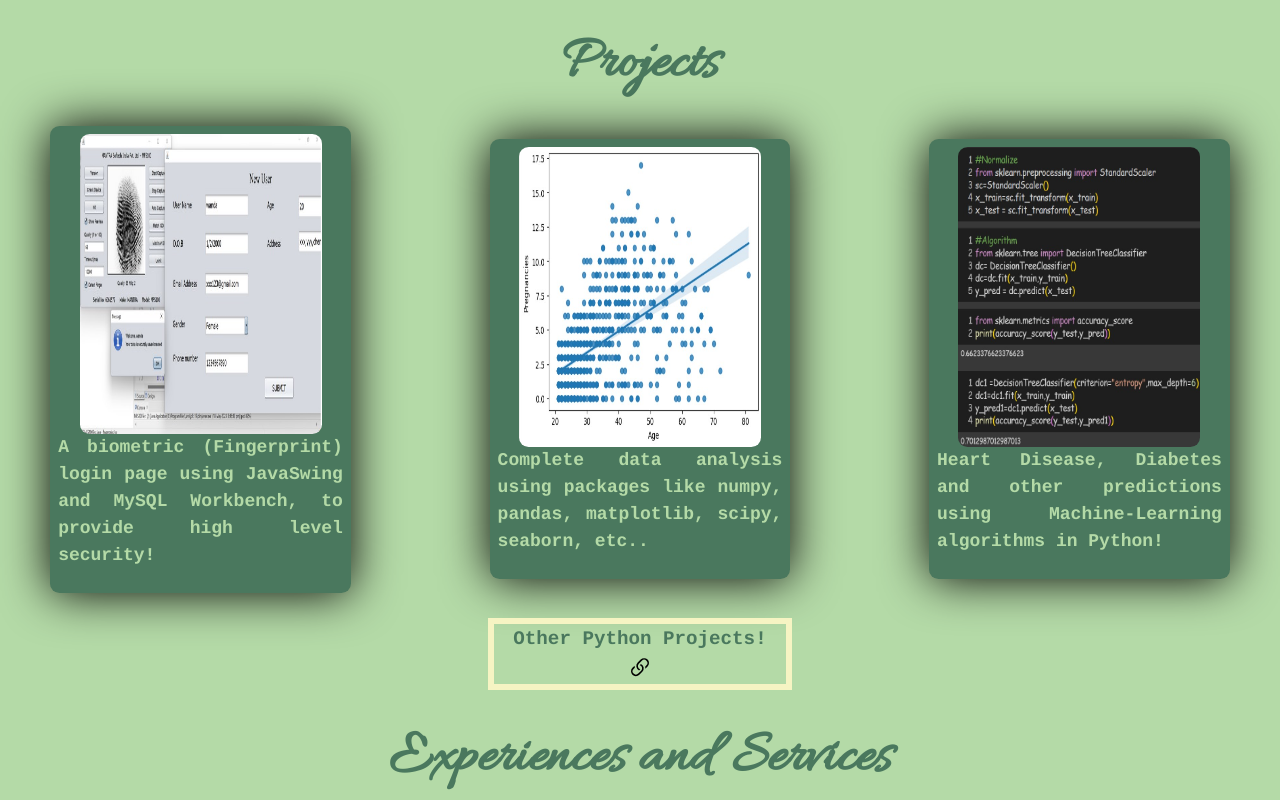
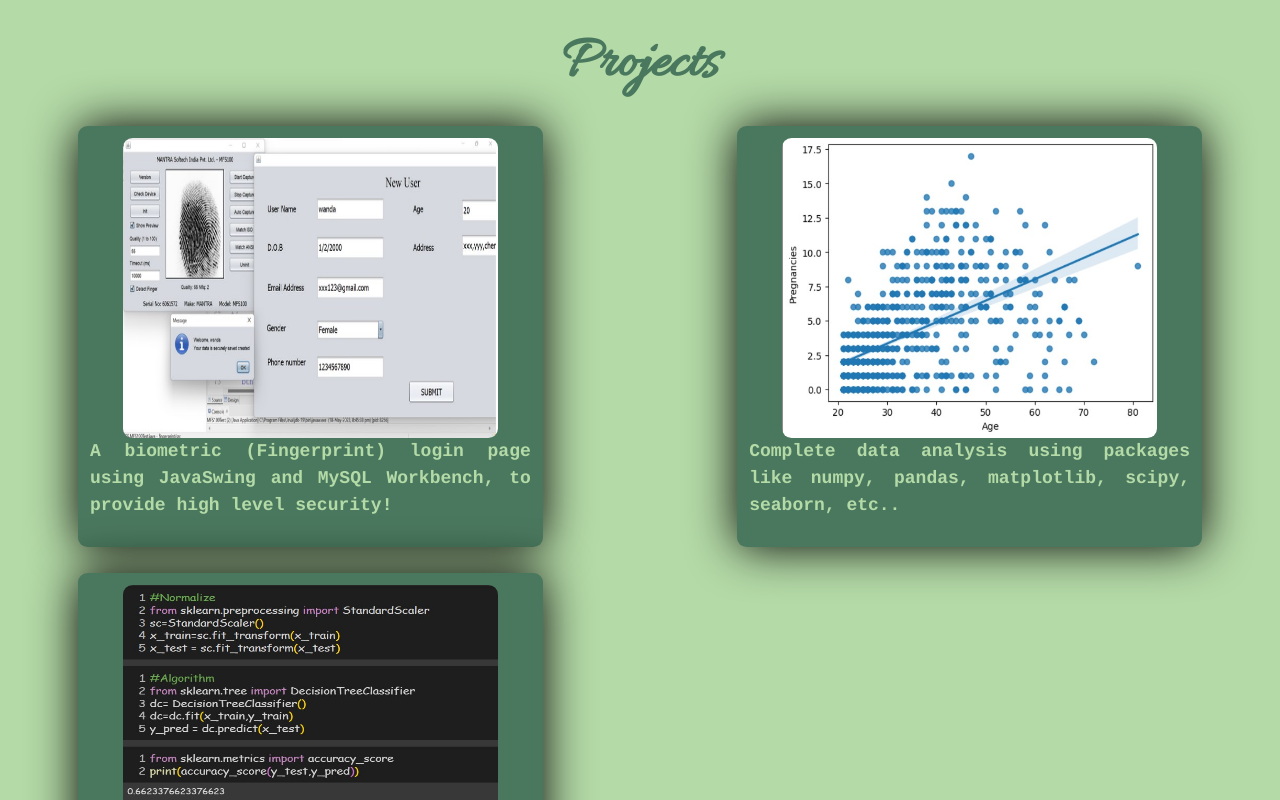
Before and after one commit to Jayasri2021/Portfolio, an Angular app: page /home in a window 1280 px wide. Shown: the part 1960-2760 px from the top of the page. Built offline with nearby package versions, Linux system fonts and the light colour scheme.

Commit message:
project positioning

```diff
--- a/src/app/projects/projects.component.css
+++ b/src/app/projects/projects.component.css
@@ -15,10 +15,11 @@
     width: 100%;
     height: 100%;
     display: grid;
-    grid-template-columns: repeat(auto-fill, minmax(300px, 1fr));
+    grid-template-columns: repeat(auto-fill, minmax(450px, 1fr));
     gap:3%;
     align-items: center;
     justify-items: center;
+    /* position: relative; */
 }
 #proj img {
     width:85%;
@@ -54,6 +55,7 @@
     font-family: 'Courier';
     width: auto;
     height:auto;
+    z-index: 100;
 }
 #other-proj button
 {
```
